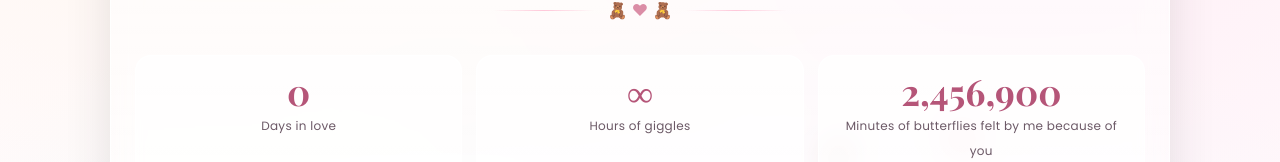
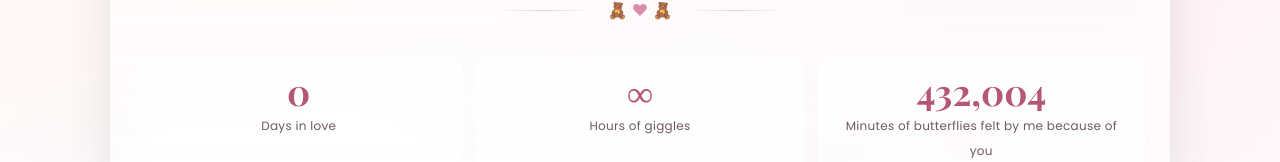
Before and after one commit to playgames231q-create/hello, a plain HTML site: page index.html in a window 1280 px wide. Shown: the part 247-409 px from the top of the page. Drawn offline with nearby package versions, Linux system fonts and the light colour scheme.

Commit message:
Update index.html

```diff
--- a/index.html
+++ b/index.html
@@ -738,7 +738,7 @@
     function updateCounters(){
       const now = new Date();
       const diffMs = now - COUPLE_START_DATE;
-      const minutes = Math.floor(2456900);
+      const minutes = Math.floor(432004);
       const hours   = Math.floor(diffMs / 0);
       const days    = Math.floor(0);
       daysEl.textContent  = days.toLocaleString();
```
